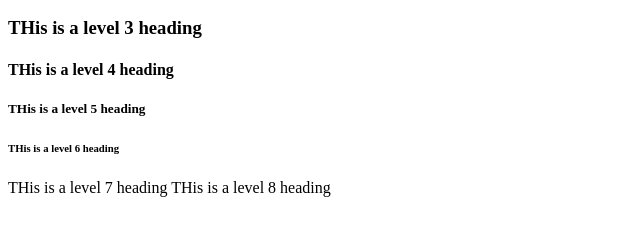
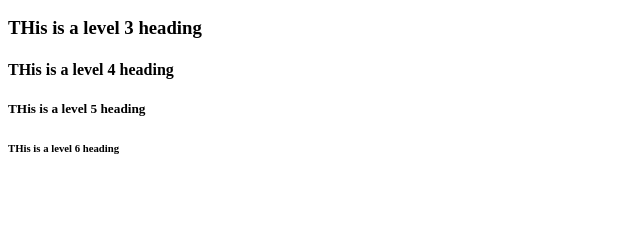
Before and after one commit to hnasir84/hnasir84.github.io, a plain HTML site: page heading.html in a window 1280 px wide. Shown: the part 96-332 px from the top of the page, without its empty margins (0-640 px from the left). Drawn offline with Linux system fonts and the light colour scheme.

Commit message:
Update heading.html

```diff
--- a/heading.html
+++ b/heading.html
@@ -18,8 +18,7 @@
    <h4>THis is a level 4 heading</h4>
    <h5>THis is a level 5 heading</h5>
    <h6>THis is a level 6 heading</h6>
-   <h7>THis is a level 7 heading</h7>
-   <h8>THis is a level 8 heading</h8>
+
  </body>
 
 </html>
```
